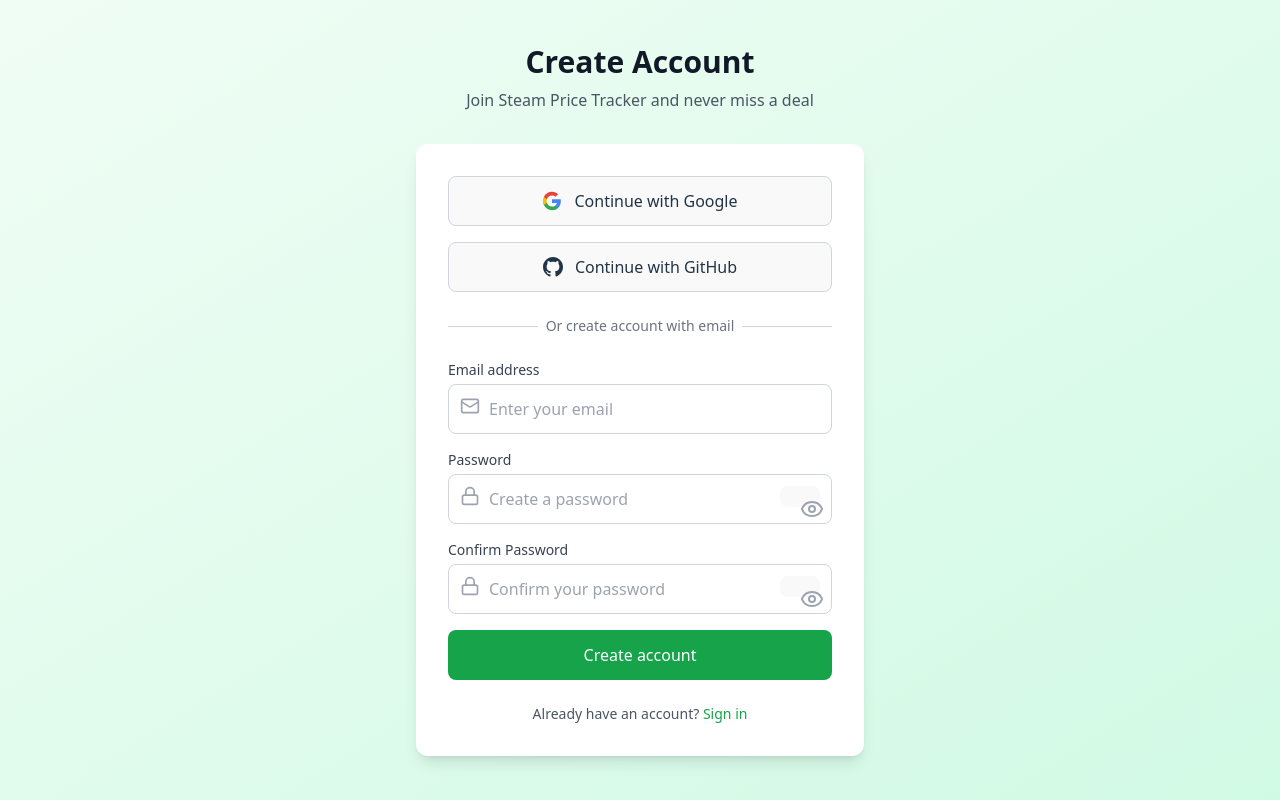
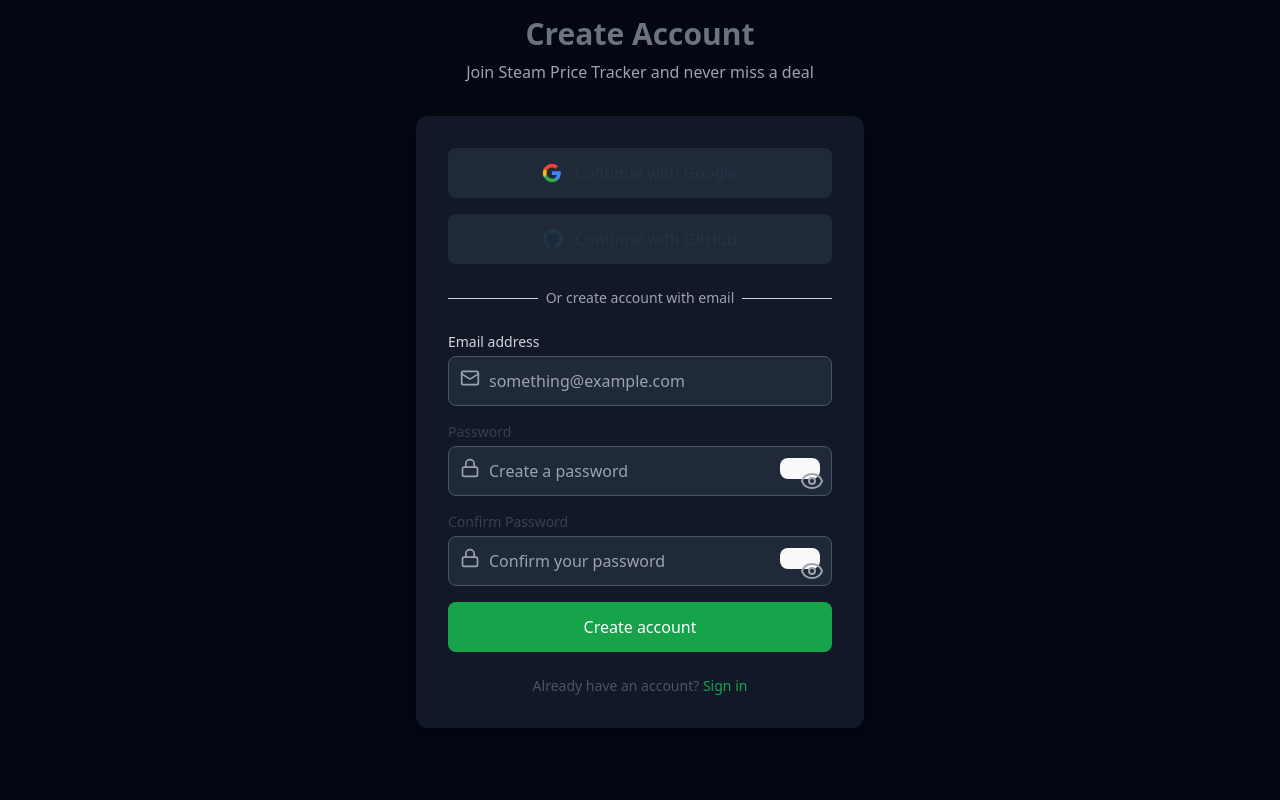
Before and after one commit to PapaZay/SteamPriceTracker, a React (Vite) app in the folder frontend/: page /register in a window 1280 px wide. Built offline with nearby package versions, Linux system fonts and the light colour scheme; no server answers.

Commit message:
added a footer on each page, changed register page to make it better, changed to transparent backgrounds in search page

```diff
--- /dev/null
+++ b/frontend/src/components/Footer.tsx
@@ -0,0 +1,14 @@
+const Footer = () => {
+    return (
+        <footer className="bg-white dark:bg-darkblue border-t border-gray-200 dark:border-gray-700 mt-auto">
+            <div className="max-w-7xl mx-auto px-4 py-6">
+                <div className="text-center text-sm text-gray-600 dark:text-gray-400">
+                    © 2025 SteamPriceTracker. Built by Isaiah Flager-Hearan
+                </div>
+            </div>
+
+        </footer>
+    )
+}
+
+export default Footer;
--- a/frontend/src/components/GameSearchBar.tsx
+++ b/frontend/src/components/GameSearchBar.tsx
@@ -99,17 +99,17 @@
             {results.length > 0 && (
                 <div className="mt-4 space-y-3">
                     {results.map((game) => (
-                        <div key={game.app_id} className="flex items-center justify-between p-4 border border-gray-200 rounded-lg bg-white shadow-sm">
+                        <div key={game.app_id} className="flex items-center justify-between p-4 border border-gray-200 rounded-lg bg-transparent shadow-sm">
                             <div className="flex-1">
                                 <div className="flex items-center gap-2 mb-2">
-                                <h3 className="font-semibold text-gray-900">{game.name}</h3>
+                                <h3 className="font-semibold dark:text-gray-200 text-gray-900">{game.name}</h3>
                                     {game.in_database ? (
                                         <span className="px-2 py-1 text-xs text-green-600 bg-green-100 rounded">In database</span>
                                     ) : (
                                         <span className="px-2 py-1 text-xs text-blue-500 bg-blue-100 rounded">From Steam</span>
                                     )}
                                 </div>
-                                <div className="text-sm text-gray-600">
+                                <div className="text-sm text-gray-500 dark:text-gray-300">
                                     {game.is_free ? (
                                         <span className="text-green-600">Free</span>
                                         ) : game.current_price !== null ? (
--- a/frontend/src/pages/Dashboard.tsx
+++ b/frontend/src/pages/Dashboard.tsx
@@ -4,7 +4,7 @@
 import Navbar from "../components/Navbar.tsx";
 import toast from 'react-hot-toast'
 import {PriceChart} from "../components/PriceChart.tsx";
-
+import Footer from "../components/Footer.tsx";
 interface TrackedGamesProps {
     app_id: number;
     games: {
@@ -144,7 +144,7 @@
 
     }
     return (
-        <div className="min-h-screen bg-gray-100 dark:bg-darkblue text-gray-900 dark:text-gray-100">
+        <div className="min-h-screen flex flex-col bg-gray-100 dark:bg-darkblue text-gray-900 dark:text-gray-100">
             <Navbar/>
             <main className="p-8 mx-auto container">
                 <h1 className="text-xl font-extrabold mb-4 text-gray-900 dark:text-gray-100 text-center">
@@ -213,6 +213,7 @@
                     </div>
                 )}
             </main>
+            <Footer/>
         </div>
     );
 }
--- a/frontend/src/pages/Home.tsx
+++ b/frontend/src/pages/Home.tsx
@@ -1,9 +1,9 @@
 import Navbar from "../components/Navbar.tsx";
 import {Link} from "react-router-dom"
-
+import Footer from "../components/Footer.tsx";
 export default function Home(){
     return (
-        <div className="min-h-screen overflow-x-hidden bg-gray-100 dark:bg-darkblue text-gray-900 dark:text-gray-100">
+        <div className="min-h-screen flex flex-col overflow-x-hidden bg-gray-100 dark:bg-darkblue text-gray-900 dark:text-gray-100">
             <Navbar />
             <main className="p-8 text-center">
                 <h1 className="text-4xl font-extrabold mb-4">Welcome to SteamPriceTracker</h1>
@@ -14,6 +14,7 @@
             </button>
                 </Link>
             </main>
+            <Footer />
         </div>
     );
 }
--- a/frontend/src/pages/Login.tsx
+++ b/frontend/src/pages/Login.tsx
@@ -1,7 +1,6 @@
 import {useState} from "react";
 import {supabase} from "../supabaseClient";
 import {Mail, Lock, Eye, EyeOff} from "lucide-react";
-
 export default function Login(){
     const [email, setEmail] = useState('');
     const [password, setPassword] = useState('');
--- a/frontend/src/pages/Register.tsx
+++ b/frontend/src/pages/Register.tsx
@@ -74,14 +74,14 @@
     }
 
     return (
-        <div className="min-h-screen flex items-center justify-center bg-gradient-to-br from-green-50 to-emerald-100 px-4">
+        <div className="min-h-screen flex items-center justify-center bg-gray-950 px-4">
             <div className="max-w-md w-full space-y-8">
                 <div className="text-center">
-                    <h2 className="text-3xl font-bold text-gray-900 mb-2">Create Account</h2>
-                    <p className="text-gray-600">Join Steam Price Tracker and never miss a deal</p>
+                    <h2 className="text-3xl font-bold text-gray-500 mb-2">Create Account</h2>
+                    <p className="text-gray-400">Join Steam Price Tracker and never miss a deal</p>
                 </div>
 
-                <div className="bg-white rounded-xl shadow-lg p-8 space-y-6">
+                <div className="bg-gray-900 rounded-xl shadow-lg p-8 space-y-6">
                     {error && (
                         <div className="bg-red-50 border border-red-200 text-red-700 px-4 py-3 rounded-lg">
                             {error}
@@ -98,7 +98,7 @@
                         <button
                             onClick={handleGoogleSignUp}
                             disabled={loading}
-                            className="w-full flex items-center justify-center gap-3 px-4 py-3 border border-gray-300 rounded-lg hover:bg-gray-50 transition-colors disabled:opacity-50"
+                            className="w-full flex items-center justify-center gap-3 px-4 py-3 rounded-lg hover:bg-gray-700 disabled:opacity-50 bg-gray-800 focus:outline-none"
                         >
                             <svg className="w-5 h-5" viewBox="0 0 24 24">
                                 <path fill="#4285F4" d="M22.56 12.25c0-.78-.07-1.53-.2-2.25H12v4.26h5.92c-.26 1.37-1.04 2.53-2.21 3.31v2.77h3.57c2.08-1.92 3.28-4.74 3.28-8.09z"/>
@@ -112,7 +112,7 @@
                         <button
                             onClick={handleGitHubSignUp}
                             disabled={loading}
-                            className="w-full flex items-center justify-center gap-3 px-4 py-3 border border-gray-300 rounded-lg hover:bg-gray-50 transition-colors disabled:opacity-50"
+                            className="w-full flex items-center justify-center gap-3 px-4 py-3 rounded-lg hover:bg-gray-700 bg-gray-800 focus:outline-none"
                         >
                             <svg className="w-5 h-5" fill="currentColor" viewBox="0 0 24 24">
                                 <path d="M12 0c-6.626 0-12 5.373-12 12 0 5.302 3.438 9.8 8.207 11.387.599.111.793-.261.793-.577v-2.234c-3.338.726-4.033-1.416-4.033-1.416-.546-1.387-1.333-1.756-1.333-1.756-1.089-.745.083-.729.083-.729 1.205.084 1.839 1.237 1.839 1.237 1.07 1.834 2.807 1.304 3.492.997.107-.775.418-1.305.762-1.604-2.665-.305-5.467-1.334-5.467-5.931 0-1.311.469-2.381 1.236-3.221-.124-.303-.535-1.524.117-3.176 0 0 1.008-.322 3.301 1.23.957-.266 1.983-.399 3.003-.404 1.02.005 2.047.138 3.006.404 2.291-1.552 3.297-1.23 3.297-1.23.653 1.653.242 2.874.118 3.176.77.84 1.235 1.911 1.235 3.221 0 4.609-2.807 5.624-5.479 5.921.43.372.823 1.102.823 2.222v3.293c0 .319.192.694.801.576 4.765-1.589 8.199-6.086 8.199-11.386 0-6.627-5.373-12-12-12z"/>
@@ -126,13 +126,13 @@
                             <div className="w-full border-t border-gray-300"></div>
                         </div>
                         <div className="relative flex justify-center text-sm">
-                            <span className="px-2 bg-white text-gray-500">Or create account with email</span>
+                            <span className="px-2 bg-gray-900 text-gray-400">Or create account with email</span>
                         </div>
                     </div>
 
                     <form onSubmit={handleRegister} className="space-y-4">
                         <div>
-                            <label htmlFor="email" className="block text-sm font-medium text-gray-700 mb-1">
+                            <label htmlFor="email" className="block text-sm font-medium text-gray-300 mb-1">
                                 Email address
                             </label>
                             <div className="relative">
@@ -140,8 +140,8 @@
                                 <input
                                     id="email"
                                     type="email"
-                                    placeholder="Enter your email"
-                                    className="w-full pl-10 pr-4 py-3 border border-gray-300 rounded-lg focus:ring-2 focus:ring-green-500 focus:border-transparent"
+                                    placeholder="something@example.com"
+                                    className="w-full pl-10 pr-4 py-3 border border-gray-600 bg-gray-800 rounded-lg focus:outline-none"
                                     value={email}
                                     onChange={(e) => setEmail(e.target.value)}
                                     required
@@ -159,7 +159,7 @@
                                     id="password"
                                     type={showPassword ? "text" : "password"}
                                     placeholder="Create a password"
-                                    className="w-full pl-10 pr-12 py-3 border border-gray-300 rounded-lg focus:ring-2 focus:ring-green-500 focus:border-transparent"
+                                    className="w-full pl-10 pr-12 py-3 border border-gray-600 bg-gray-800 rounded-lg focus:outline-none"
                                     value={password}
                                     onChange={(e) => setPassword(e.target.value)}
                                     required
@@ -184,7 +184,7 @@
                                     id="confirmPassword"
                                     type={showConfirmPassword ? "text" : "password"}
                                     placeholder="Confirm your password"
-                                    className="w-full pl-10 pr-12 py-3 border border-gray-300 rounded-lg focus:ring-2 focus:ring-green-500 focus:border-transparent"
+                                    className="w-full pl-10 pr-12 py-3 border border-gray-600 bg-gray-800 rounded-lg focus:outline-none"
                                     value={confirmPassword}
                                     onChange={(e) => setConfirmPassword(e.target.value)}
                                     required
@@ -217,6 +217,7 @@
                         </p>
                     </div>
                 </div>
+                <p className="text-center text-gray-950">Please register, i need users...</p>
             </div>
         </div>
     )
--- a/frontend/src/pages/Search.tsx
+++ b/frontend/src/pages/Search.tsx
@@ -1,9 +1,9 @@
 import Navbar from "../components/Navbar.tsx";
 import { GameSearch } from "../components/GameSearchBar.tsx";
-
+import Footer from "../components/Footer.tsx";
 export default function Search(){
     return (
-        <div className="min-h-screen bg-gray-100 dark:bg-darkblue text-gray-900 dark:text-gray-100">
+        <div className="min-h-screen flex flex-col bg-gray-100 dark:bg-darkblue text-gray-900 dark:text-gray-100">
             <Navbar />
             <main className="p-8">
                 <div className="max-w-4xl mx-auto">
@@ -22,6 +22,7 @@
                     <GameSearch />
                 </div>
             </main>
+            <Footer />
         </div>
     );
 }
```
